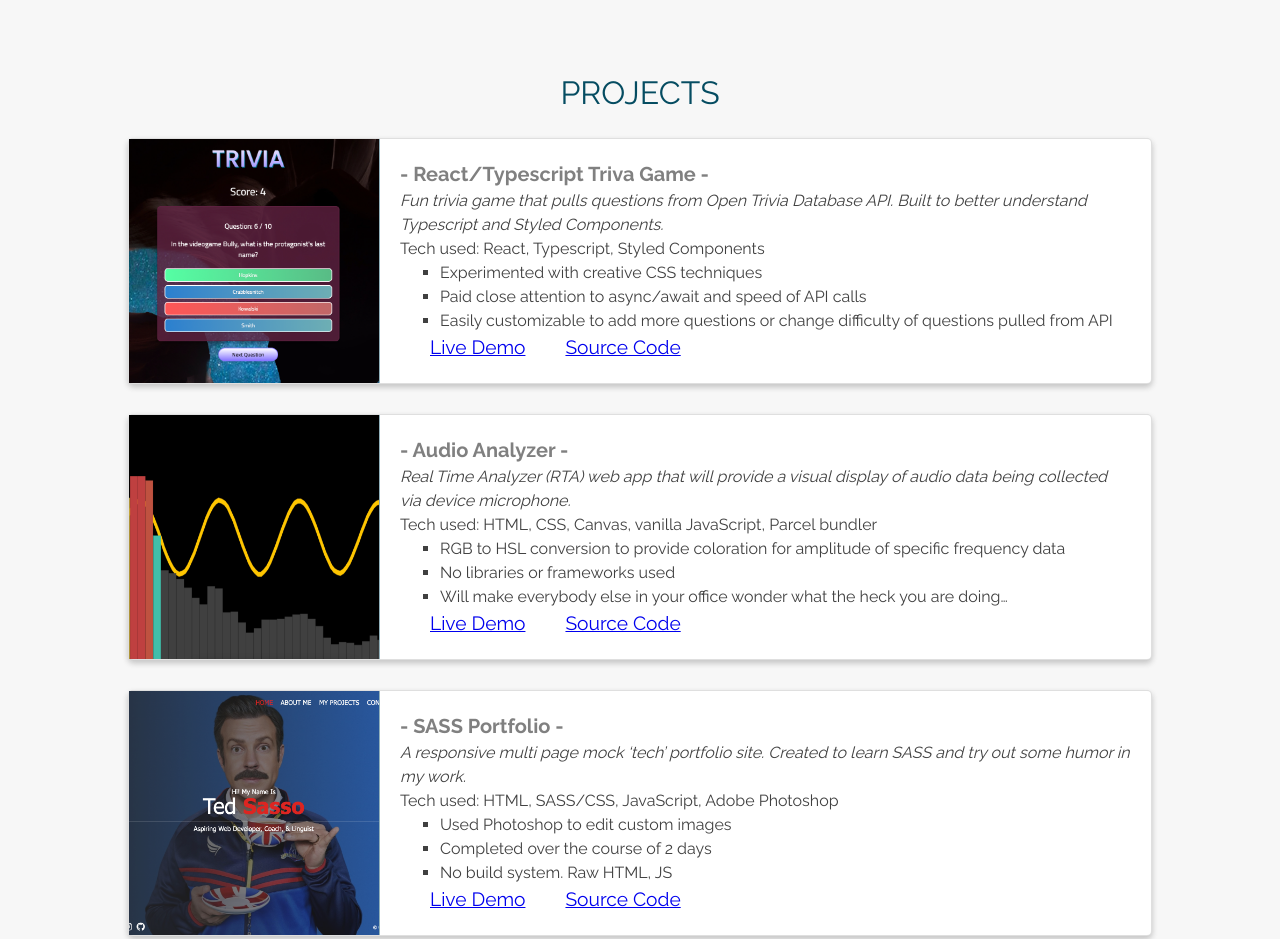
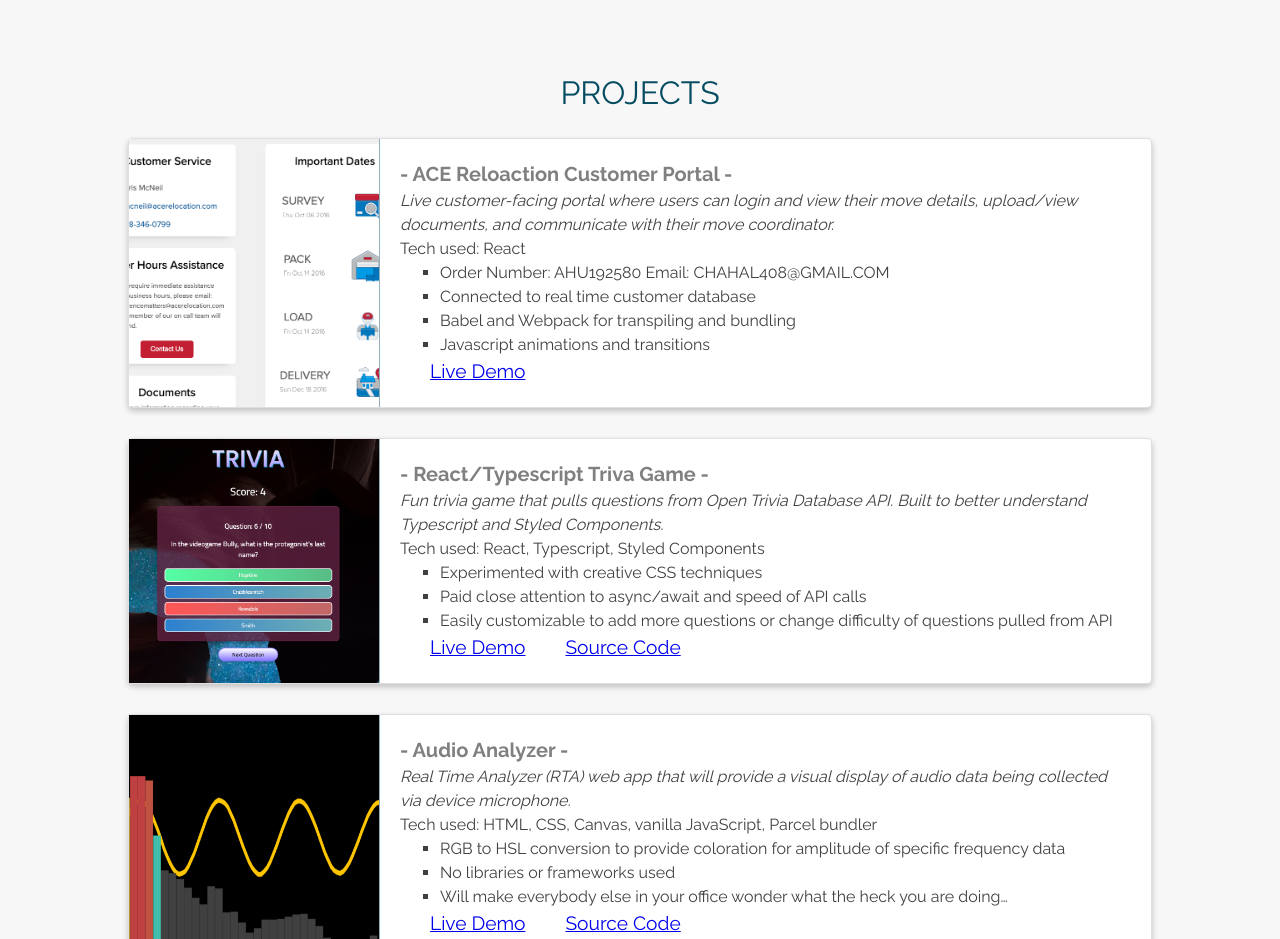
Before and after one commit to austinschroeder/portfolio-react, a React (Create React App) app: page / in a window 1280 px wide. Shown: the part 3600-4539 px from the top of the page. Built offline with nearby package versions, Linux system fonts and the light colour scheme.

Commit message:
Add ace portal to projects

```diff
--- a/src/components/Projects.js
+++ b/src/components/Projects.js
@@ -32,6 +32,7 @@ const ProjectCard = (props) => {
           >
             Live Demo
           </a>
+          {project.gh && (
             <a
               className="project-link"
               href={project.gh}
@@ -40,6 +41,7 @@ const ProjectCard = (props) => {
             >
               Source Code
             </a>
+          )}
         </div>
       </div>
     </div>
--- a/src/data/projectsData.js
+++ b/src/data/projectsData.js
@@ -5,12 +5,27 @@ import jsracer from '../images/jsracer.png';
 import etch from '../images/etch.png';
 import rta from '../images/rta.png';
 import trivia from '../images/trivia.png';
+import acePortal from '../images/ace-portal.png';
 // import memories from '../images/memories2.png';
 // import melty from '../images/melty.png';
 // import cage from '../images/cage.png';
 // import tortoise from '../images/tortoise.png';
 
 const projects = [
+  {
+    name: 'ACE Reloaction Customer Portal',
+    image: acePortal,
+    description:
+      'Live customer-facing portal where users can login and view their move details, upload/view documents, and communicate with their move coordinator.',
+    bullets: [
+      'Order Number: AHU192580 Email: CHAHAL408@GMAIL.COM',
+      'Connected to real time customer database',
+      'Babel and Webpack for transpiling and bundling',
+      'Javascript animations and transitions',
+    ],
+    tech: 'React',
+    link: 'https://customer.acerelocation.com/',
+  },
   {
     name: 'React/Typescript Triva Game',
     image: trivia,
```
Also changed, not shown: src/images/ace-portal.png (added). Lines whose indentation alone changed are shown as unchanged.
